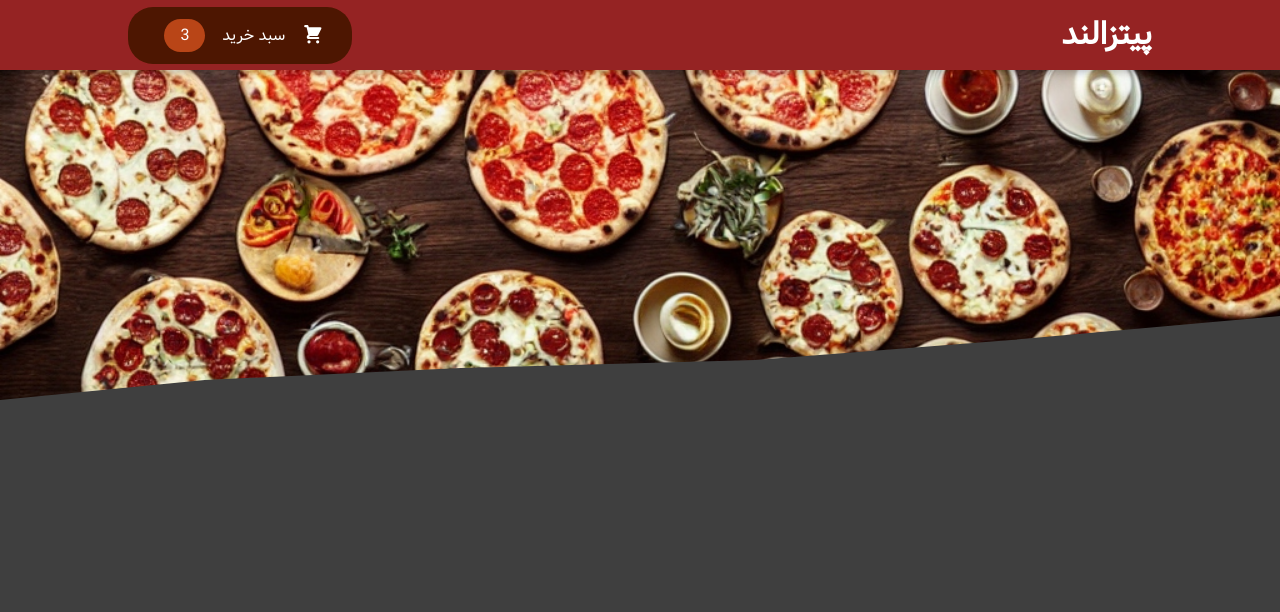
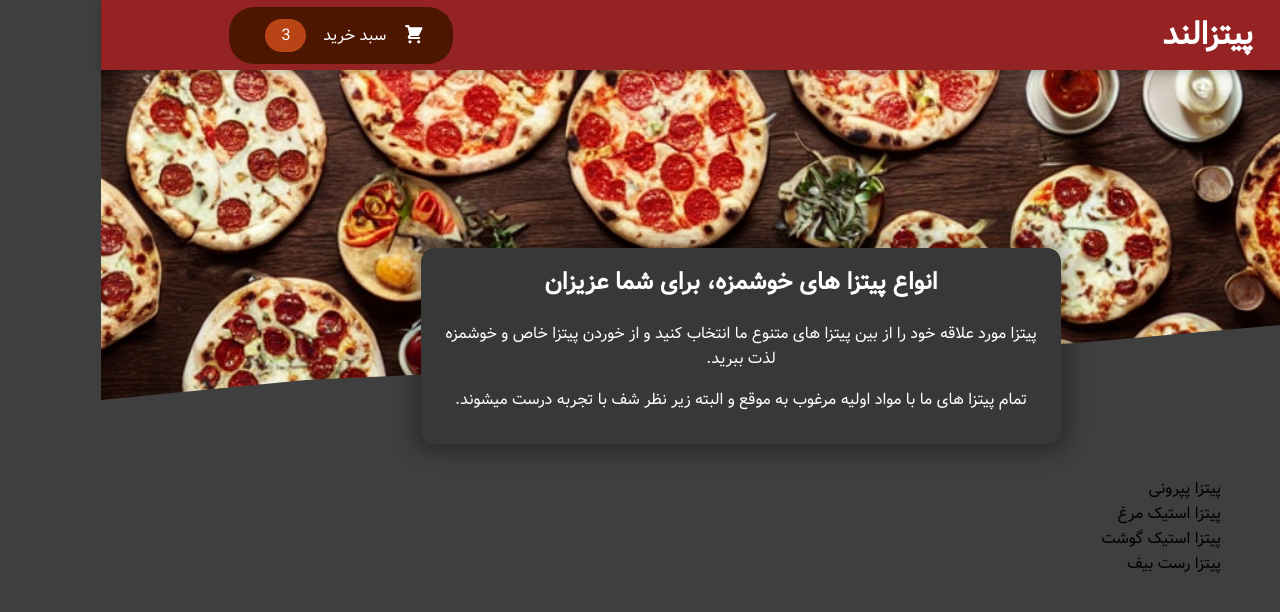
Before and after one commit to valid02/pizza-land, a JavaScript app: page / in a window 1280 px wide. Shown: the top 612 px of the page. Built offline with nearby package versions, Linux system fonts and the light colour scheme.

Commit message:
adding meals section

```diff
--- a/src/App.js
+++ b/src/App.js
@@ -1,9 +1,13 @@
 import Header from "./components/Layout/Header";
+import Meals from "./components/Meals/Meals";
 
 const App = () => {
   return (
     <>
       <Header />
+      <main>
+        <Meals />
+      </main>
     </>
   );
 }
--- /dev/null
+++ b/src/components/Meals/AvailableMeals.js
@@ -0,0 +1,42 @@
+import classes from './AvailableMeals.module.css';
+
+const DUMMY_MEALS = [
+  {
+    id: 'm1',
+    name: 'پیتزا پپرونی',
+    description: 'خمیر مخصوص چاودار، پنیر موزارلا، پنیر گودا، پپرونی، فلفل تند',
+    price: '261000',
+  },
+  {
+    id: 'm2',
+    name: 'پیتزا استیک مرغ',
+    description: 'خمیر مخصوص چاودار، پنیر موزارلا، پنیر گودا، استیک مرغ، قارچ، فلفل دلمه ای',
+    price: '283500',
+  },
+  {
+    id: 'm3',
+    name: 'پیتزا استیک گوشت',
+    description: 'خمیر مخصوص چاودار، پنیر موزارلا، پنیر گودا، ۱۷۰ گرم راسته گوساله گریل شده، قارچ، زیتون',
+    price: '378000',
+  },
+  {
+    id: 'm4',
+    name: 'پیتزا رست بیف',
+    description: 'خمیر مخصوص چاودار، پنیر موزارلا، پنیر گودا، ۳۰۰ گرم سردست گوساله رست شده و قارچ، زیتون',
+    price: '261000',
+  },
+];
+
+const AvailableMeals = () => {
+  const mealsList = DUMMY_MEALS.map(meal => <li>{meal.name}</li>);
+
+  return (
+    <section className={classes.meals}>
+      <ul>
+        {mealsList}
+      </ul>
+    </section>
+  );
+}
+
+export default AvailableMeals;
--- /dev/null
+++ b/src/components/Meals/AvailableMeals.module.css
@@ -0,0 +1,24 @@
+.meals {
+  max-width: 60rem;
+  width: 90%;
+  margin: 2rem auto;
+  animation: meals-appear 1s ease-out forwards;
+}
+
+.meals ul {
+  list-style: none;
+  margin: 0;
+  padding: 0;
+}
+
+@keyframes meals-appear {
+  from {
+    opacity: 0;
+    transform: translateY(3rem);
+  }
+
+  to {
+    opacity: 1;
+    transform: translateY(0);
+  }
+}
--- /dev/null
+++ b/src/components/Meals/Meals.js
@@ -0,0 +1,13 @@
+import AvailableMeals from "./AvailableMeals";
+import MealsSummary from "./MealsSummary";
+
+const Meals = () => {
+  return (
+    <>
+      <MealsSummary />
+      <AvailableMeals />
+    </>
+  );
+}
+
+export default Meals;
--- /dev/null
+++ b/src/components/Meals/MealsSummary.js
@@ -0,0 +1,18 @@
+import classes from './MealsSummary.module.css';
+
+const MealsSummary = () => {
+  return (
+    <section className={classes.summary}>
+      <h2>انواع پیتزا های خوشمزه، برای شما عزیزان</h2>
+      <p>
+        پیتزا مورد علاقه خود را از بین پیتزا های متنوع ما انتخاب کنید
+        و از خوردن پیتزا خاص و خوشمزه لذت ببرید.
+      </p>
+      <p>
+        تمام پیتزا های ما با مواد اولیه مرغوب به موقع و البته زیر نظر شف با تجربه درست میشوند.
+      </p>
+    </section>
+  );
+}
+
+export default MealsSummary;
--- /dev/null
+++ b/src/components/Meals/MealsSummary.module.css
@@ -0,0 +1,18 @@
+.summary {
+  text-align: center;
+  max-width: 40rem;
+  width: 90%;
+  margin: auto;
+  margin-top: -10rem;
+  position: relative;
+  background-color: #383838;
+  color: white;
+  border-radius: 14px;
+  padding: 1rem;
+  box-shadow: 0 1px 18px 10px rgba(0, 0, 0, 0.25);
+}
+
+.summary h2 {
+  font-size: 1.5rem;
+  margin-top: 0;
+}
```
